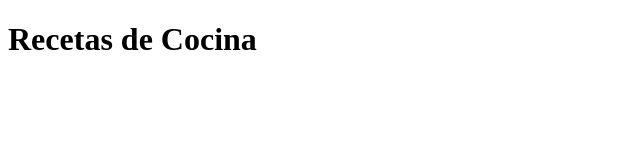
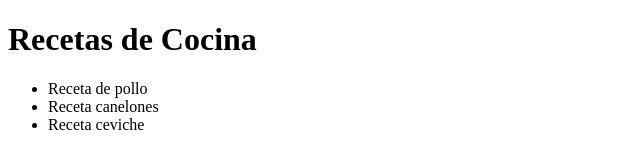
Before and after one commit to Sgarci21/repositorio_html, a plain HTML site: page index.html in a window 1280 px wide. Shown: the whole page, without its empty margins (0-640 px from the left). Drawn offline with Linux system fonts and the light colour scheme.

Commit message:
menu de recetas en html

```diff
--- a/index.html
+++ b/index.html
@@ -7,5 +7,12 @@
 </head>
 <body>
     <h1>Recetas de Cocina</h1>
+    <nav>
+        <ul>
+            <li> Receta de pollo</li>
+            <li> Receta canelones</li>
+            <li>Receta ceviche</li>
+        </ul>
+    </nav>
 </body>
 </html>
```
